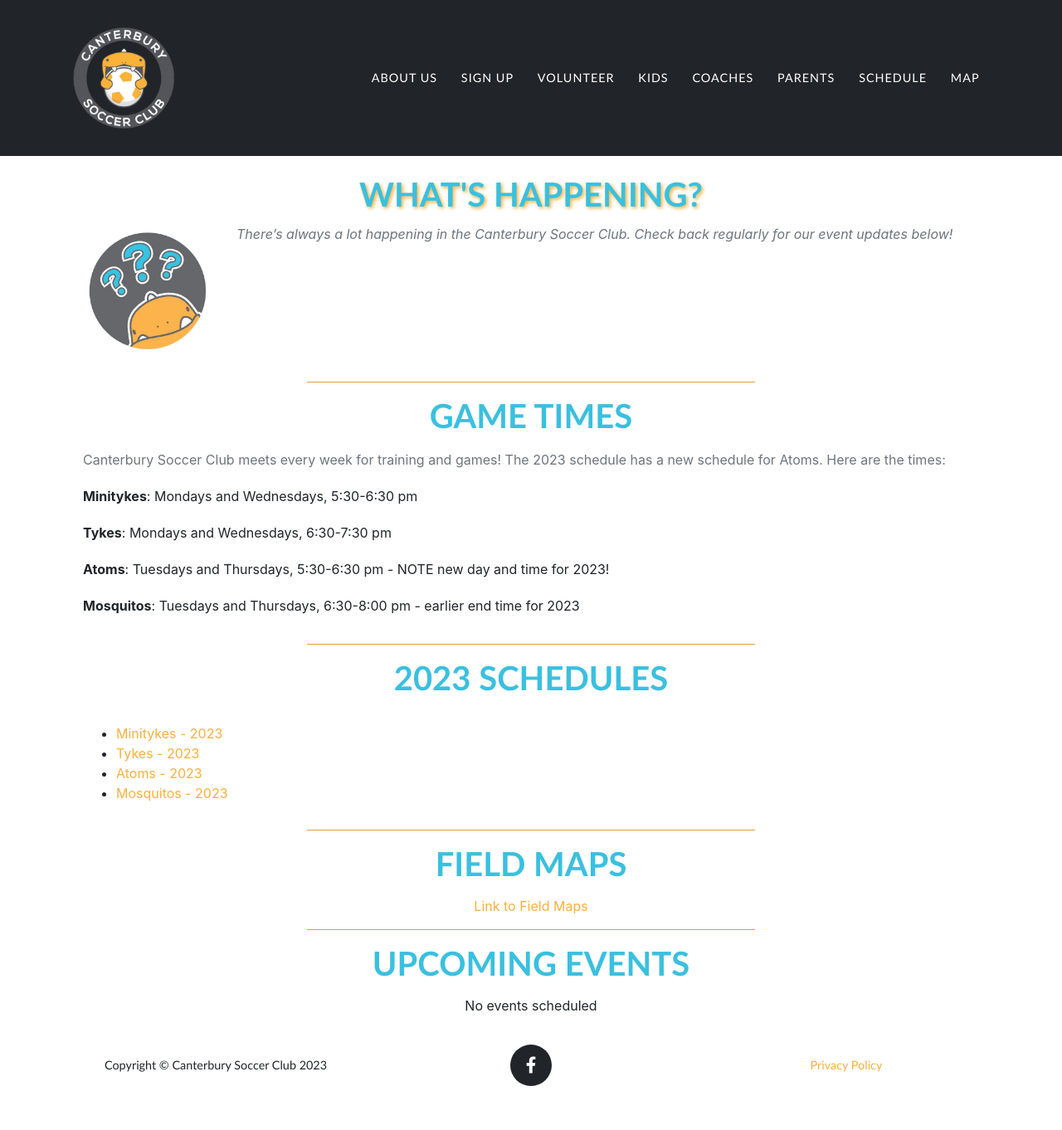
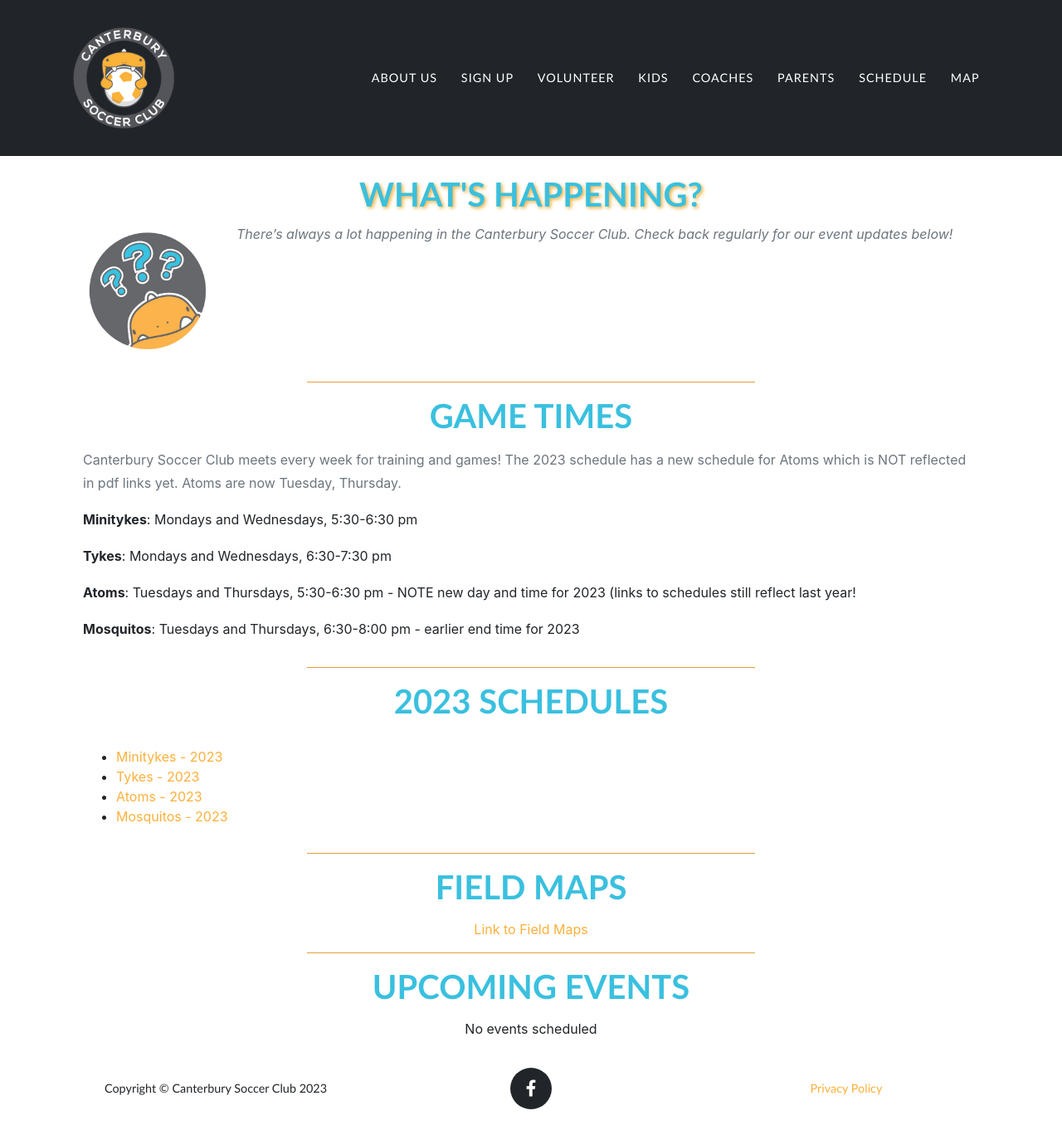
Before and after one commit to canterbury-soccer/website, a Jekyll site: the page built from schedule.md, in a window 1280 px wide and 1362 px high. Shown: the whole window at 83% size. Built offline with Jekyll 4.4.1, drawn with Linux system fonts in a browser that asks for light colours; some web fonts are replaced.

Commit message:
Update sitetext.yml
highlighting that pdfs aren't yet updated

```diff
--- a/_data/sitetext.yml
+++ b/_data/sitetext.yml
@@ -159,7 +159,7 @@ schedule:
   text: "There’s always a lot happening in the Canterbury Soccer Club. Check back regularly for our event updates below!"
   gametimes:
     title: "Game Times"
-    text: "Canterbury Soccer Club meets every week for training and games! The 2023 schedule has a new schedule for Atoms. Here are the times:"
+    text: "Canterbury Soccer Club meets every week for training and games! The 2023 schedule has a new schedule for Atoms which is NOT reflected in pdf links yet. Atoms are now Tuesday, Thursday."
   schedules:
     title: "2023 Schedules"
     year: 2023
@@ -191,7 +191,7 @@ divisions:
     url: assets/pdf/schedule_2022_tykes.pdf
     img: assets/img/saurus_tykes.png
   - title: "Atoms"
-    schedule: "Tuesdays and Thursdays, 5:30-6:30 pm - NOTE new day and time for 2023!"
+    schedule: "Tuesdays and Thursdays, 5:30-6:30 pm - NOTE new day and time for 2023 (links to schedules still reflect last year!"
     tagline: "A little quirky and the life of the game!"
     years: "born 2013-2014"
     url: assets/pdf/schedule_2022_atoms.pdf
```
